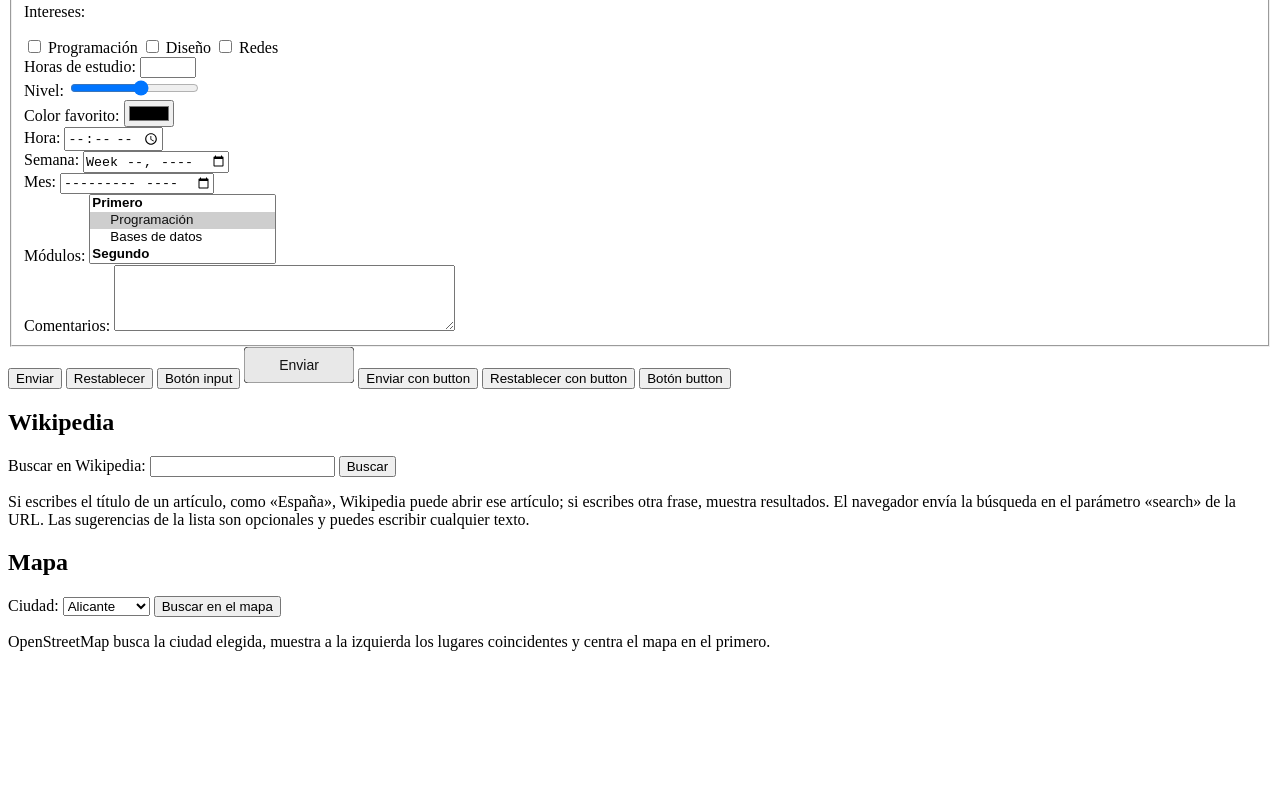
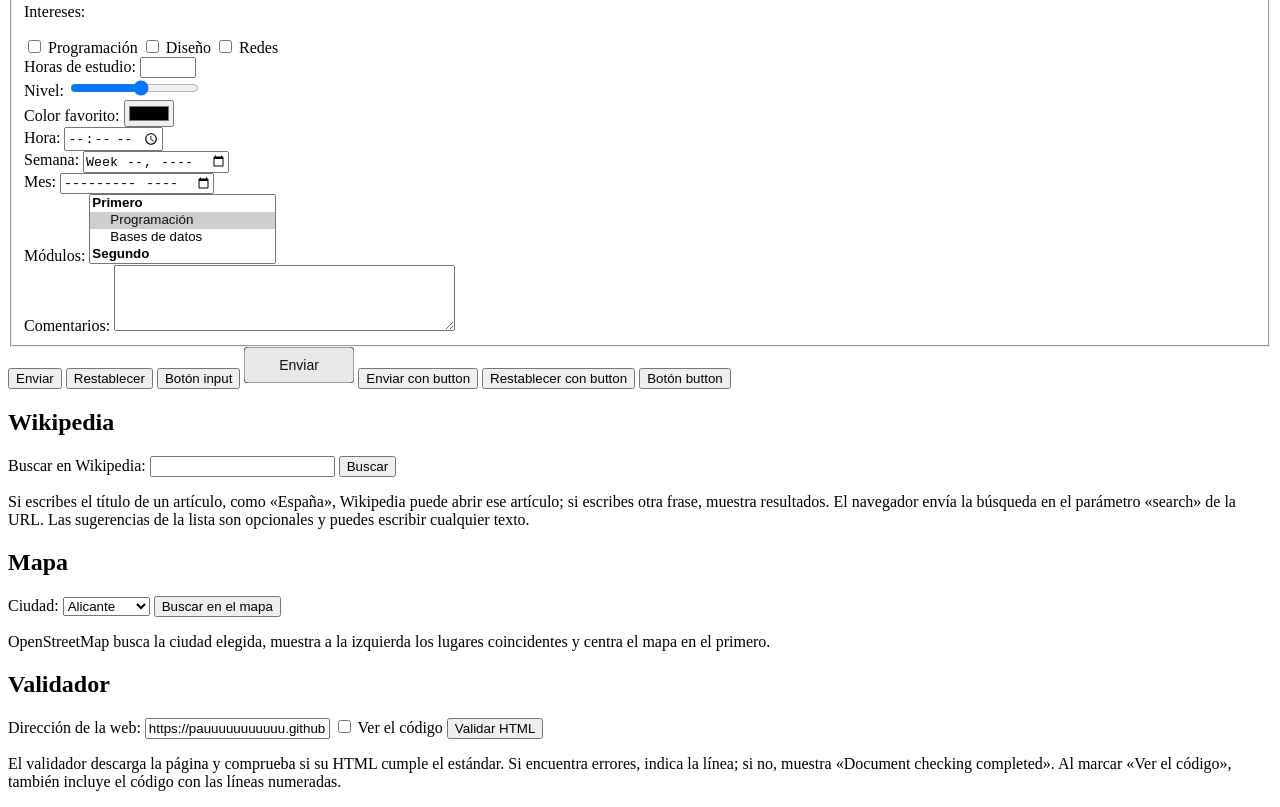
Before and after one commit to PAUUUUUUUUUUU/tarea-1-9-formularios, a plain HTML site: page index.html in a window 1280 px wide. Shown: the part 390-1197 px from the top of the page. Before the commit the page ends 1057 px from the top, so only its background shows below. Drawn offline with Linux system fonts and the light colour scheme.

Commit message:
validador

```diff
--- a/index.html
+++ b/index.html
@@ -176,5 +176,16 @@
   </form>
   <p>OpenStreetMap busca la ciudad elegida, muestra a la izquierda los lugares coincidentes y centra el mapa en el primero.</p>
 
+  <h2>Validador</h2>
+  <form action="https://validator.w3.org/nu/" method="get">
+    <label for="direccion-web">Dirección de la web:</label>
+    <!-- url: solicita una dirección web. -->
+    <input type="url" id="direccion-web" name="doc" value="https://pauuuuuuuuuuu.github.io/tarea-1-9-formularios/">
+    <input type="checkbox" id="ver-codigo" name="showsource" value="yes">
+    <label for="ver-codigo">Ver el código</label>
+    <button type="submit">Validar HTML</button>
+  </form>
+  <p>El validador descarga la página y comprueba si su HTML cumple el estándar. Si encuentra errores, indica la línea; si no, muestra «Document checking completed». Al marcar «Ver el código», también incluye el código con las líneas numeradas.</p>
+
 </body>
 </html>
```
